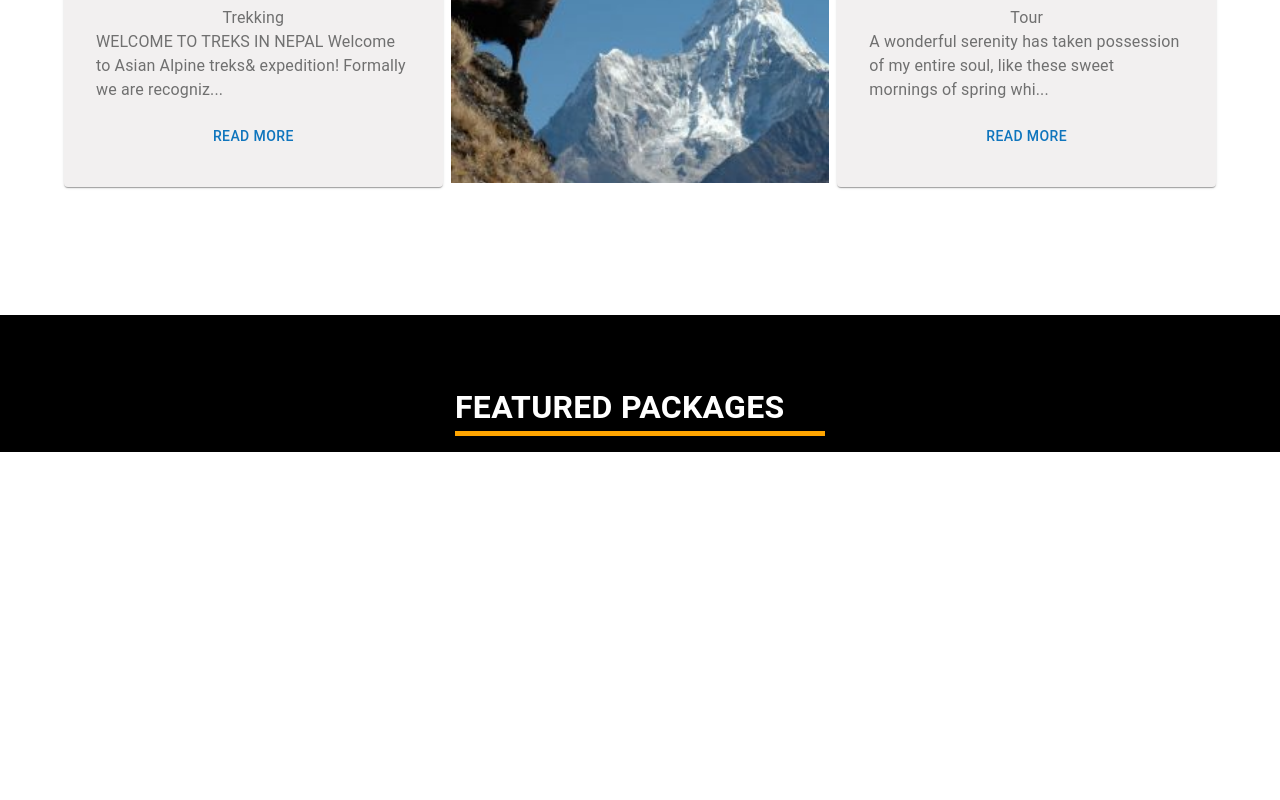
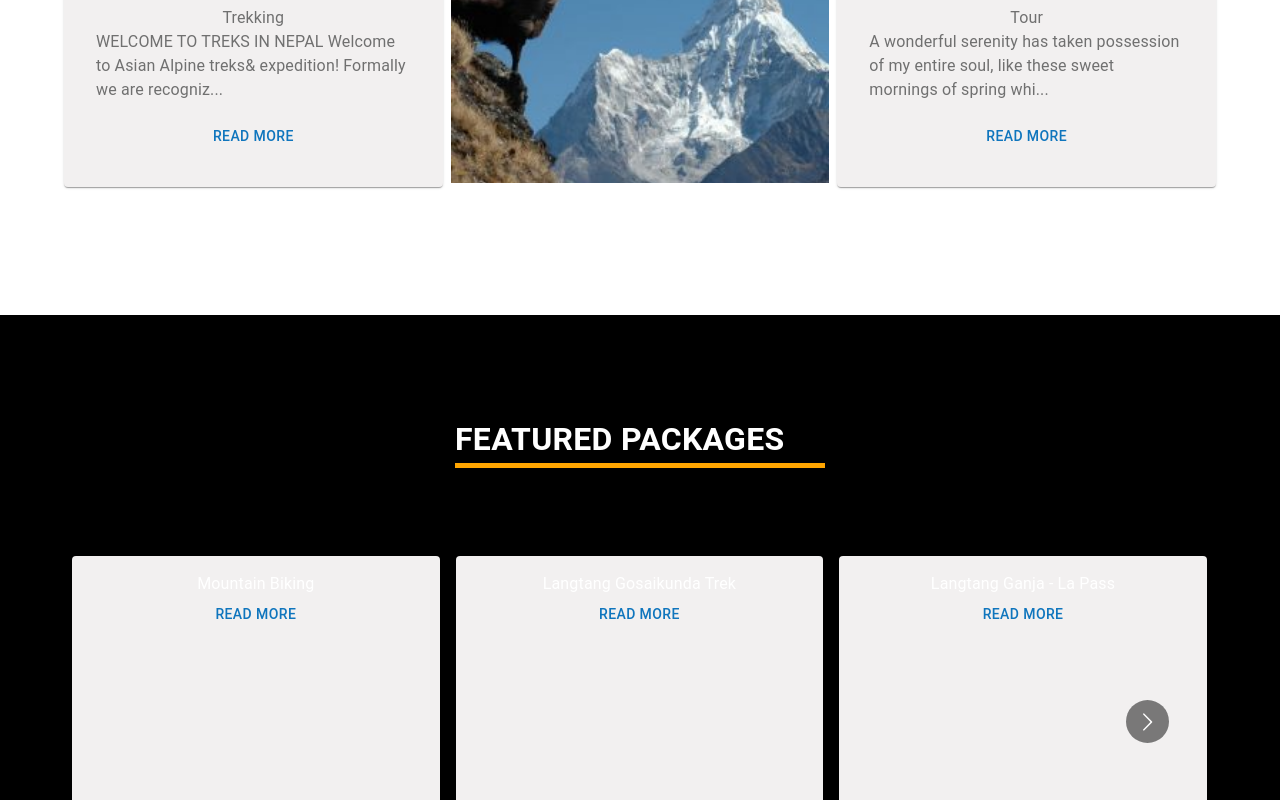
Before and after one commit to NgimaGS/asian-alpine, a React (Vite) app: page / in a window 1280 px wide. Shown: the part 2000-2800 px from the top of the page. Before the commit the page ends 2452 px from the top, so only its background shows below. Built offline with nearby package versions, Linux system fonts and the light colour scheme.

Commit message:
Ui carousel not loading fixed

```diff
--- a/src/app/pages/landing_page/home/LandingPage.tsx
+++ b/src/app/pages/landing_page/home/LandingPage.tsx
@@ -5,73 +5,11 @@ import Featured from "./parts/Featured";
 
 const LandingPage = () => {
   return (
-    <div>
+    <div style={{ overflowX: "hidden" }}>
       <HeroSection />
       <PopularPackages />
       <Activities />
       <Featured />
-
-      {/* <Box
-        sx={{
-          minHeight: "100vh",
-          maxWidth: "100vw",
-          overflowX: "hidden",
-          background: "#000",
-          display: "flex",
-          justifyContent: "center",
-          alignItems: "center",
-        }}
-      >
-        <Container
-          sx={{
-            color: "#fff",
-            textAlign: "justify",
-          }}
-        >
-          <div>
-            <Typography>WELCOME TO ASIAN ALPINE TREKS</Typography>
-            <Typography>Namaste and very warm welcome to our guest!</Typography>
-            <Typography>
-              After giving worthy time of experiences in Nepal’s field of
-              trekking, we commenced to operate the trekking agency titling
-              Asian AlpineTreks & Expedition P. Ltd. Formally we are recognized
-              as a leading specialists for Trekking, Climbing, Expedition, Tour,
-              white water rafting, Jungle safari and other adventurous
-              activities operator Himalayan land of Tibet, Bhutan, India and of
-              course Nepal where we are primarily based. Our head office is
-              situated in Boudha, in the heart of Kathmandu in Nepal. The
-              company was founded by Mr.Dawa Sherpa and Mr. Sonam Gyaljen Sherpa
-              both of these individuals have more than two decades of experience
-              when it comes to travel and tour related activities. Our team is
-              highly skilled manpower aims to provide the best services with the
-              help of high-quality modern equipment, highly trained
-              Sherpa/guides/ staff and hospitable behavior.
-            </Typography>
-            <Typography>
-              We are legally registered with the Ministry of Culture, Tourism
-              and Civil Aviation under the auspices of the Government of Nepal.
-              We hold membership of Trekking Agencies’ Association of Nepal
-              (TAAN), Kathmandu Environment Educational Program (KEEP), Nepal
-              Tourism Board (NTB) and Nepal Mountaineering Association (NMA).
-            </Typography>
-            <Typography>
-              We believe in standard and quality service to our each and every
-              guest. We have the vision and we have the passion for making your
-              holiday into an experience never to be forgotten. Come join hands
-              with us, explore naturally exotic locations, trek to the depths of
-              Himalayas, tour luxuriously around cities We are very modestly
-              expected that you would not hesitate to write us for more
-              information and further details for your trip to Nepal.
-            </Typography>
-            <Typography>
-              We are confident that new bonds of friendship will soon be
-              established.
-            </Typography>
-            <Typography>With best regards</Typography>
-            <Typography>Mr. Dawa Sherpa & Mr. Sonam Gyaljen Sherpa</Typography>
-          </div>
-        </Container>
-      </Box> */}
     </div>
   );
 };
--- a/src/app/pages/landing_page/home/parts/Featured.tsx
+++ b/src/app/pages/landing_page/home/parts/Featured.tsx
@@ -4,11 +4,6 @@ import "react-multi-carousel/lib/styles.css";
 
 const Featured = () => {
   const responsive = {
-    superLargeDesktop: {
-      // the naming can be any, depends on you.
-      breakpoint: { max: 4000, min: 3000 },
-      items: 5,
-    },
     desktop: {
       breakpoint: { max: 3000, min: 1024 },
       items: 3,
@@ -25,9 +20,13 @@ const Featured = () => {
 
   return (
     <Box sx={{ backgroundColor: "#000", pt: "68px" }}>
-      <Container>
+      <Container sx={{ mb: "64px" }}>
         <Grid container spacing={2}>
-          <Grid item xs={12} sx={{ display: "flex", justifyContent: "center" }}>
+          <Grid
+            item
+            xs={12}
+            sx={{ display: "flex", justifyContent: "center", mt: "32px" }}
+          >
             <Typography
               fontSize="32px"
               fontWeight={700}
@@ -40,36 +39,68 @@ const Featured = () => {
               FEATURED PACKAGES
             </Typography>
           </Grid>
-          <Grid item xs={12}>
-            <Carousel responsive={responsive}>
-              <Paper sx={{ m: "8px", p: "16px", height: "300px" }}>
-                <Typography color="#fff">Mountain Biking</Typography>
+          <Grid item xs={12} sx={{ mt: "64px", mb: "64px" }}>
+            <Carousel
+              ssr
+              partialVisbile
+              deviceType={"desktop"}
+              itemClass="image-item"
+              responsive={responsive}
+            >
+              <Paper
+                elevation={600}
+                sx={{ m: "8px", p: "16px", height: "300px" }}
+              >
+                <Typography color="#fff" textAlign="center">
+                  Mountain Biking
+                </Typography>
                 <Button fullWidth> Read More</Button>
               </Paper>
-              <Paper sx={{ m: "8px", p: "16px", height: "300px" }}>
-                <Typography color="#fff">Langtang Gosaikunda Trek</Typography>
+              <Paper
+                elevation={600}
+                sx={{ m: "8px", p: "16px", height: "300px" }}
+              >
+                <Typography color="#fff" textAlign="center">
+                  Langtang Gosaikunda Trek
+                </Typography>
                 <Button fullWidth> Read More</Button>
               </Paper>
-              <Paper sx={{ m: "8px", p: "16px", height: "300px" }}>
-                <Typography color="#fff">Langtang Ganja - La Pass</Typography>
+              <Paper
+                elevation={600}
+                sx={{ m: "8px", p: "16px", height: "300px" }}
+              >
+                <Typography color="#fff" textAlign="center">
+                  Langtang Ganja - La Pass
+                </Typography>
                 <Button fullWidth> Read More</Button>
               </Paper>
-              <Paper sx={{ m: "8px", p: "16px", height: "300px" }}>
-                <Typography color="#fff">
+              <Paper
+                elevation={600}
+                sx={{ m: "8px", p: "16px", height: "300px" }}
+              >
+                <Typography color="#fff" textAlign="center">
                   Kathmandu-Nagarkot-Dhulikhel-Pokhara-Chitwan
                 </Typography>
                 <Button fullWidth> Read More</Button>
               </Paper>
-              <Paper sx={{ m: "8px", p: "16px", height: "300px" }}>
-                <Typography color="#fff">
+              <Paper
+                elevation={600}
+                sx={{ m: "8px", p: "16px", height: "300px" }}
+              >
+                <Typography color="#fff" textAlign="center">
                   Jiri Everest Base Camp Trek
                 </Typography>
                 <Button fullWidth> Read More</Button>
               </Paper>
-              <Paper sx={{ m: "8px", p: "16px", height: "300px" }}>
-                <Typography color="#fff">Gorkha Heritage Trek</Typography>
+              <Paper
+                elevation={600}
+                sx={{ m: "8px", p: "16px", height: "300px" }}
+              >
+                <Typography color="#fff" textAlign="center">
+                  Gorkha Heritage Trek
+                </Typography>
+                <Button fullWidth> Read More</Button>
               </Paper>
-              <Button fullWidth> Read More</Button>
             </Carousel>
           </Grid>
         </Grid>
```
